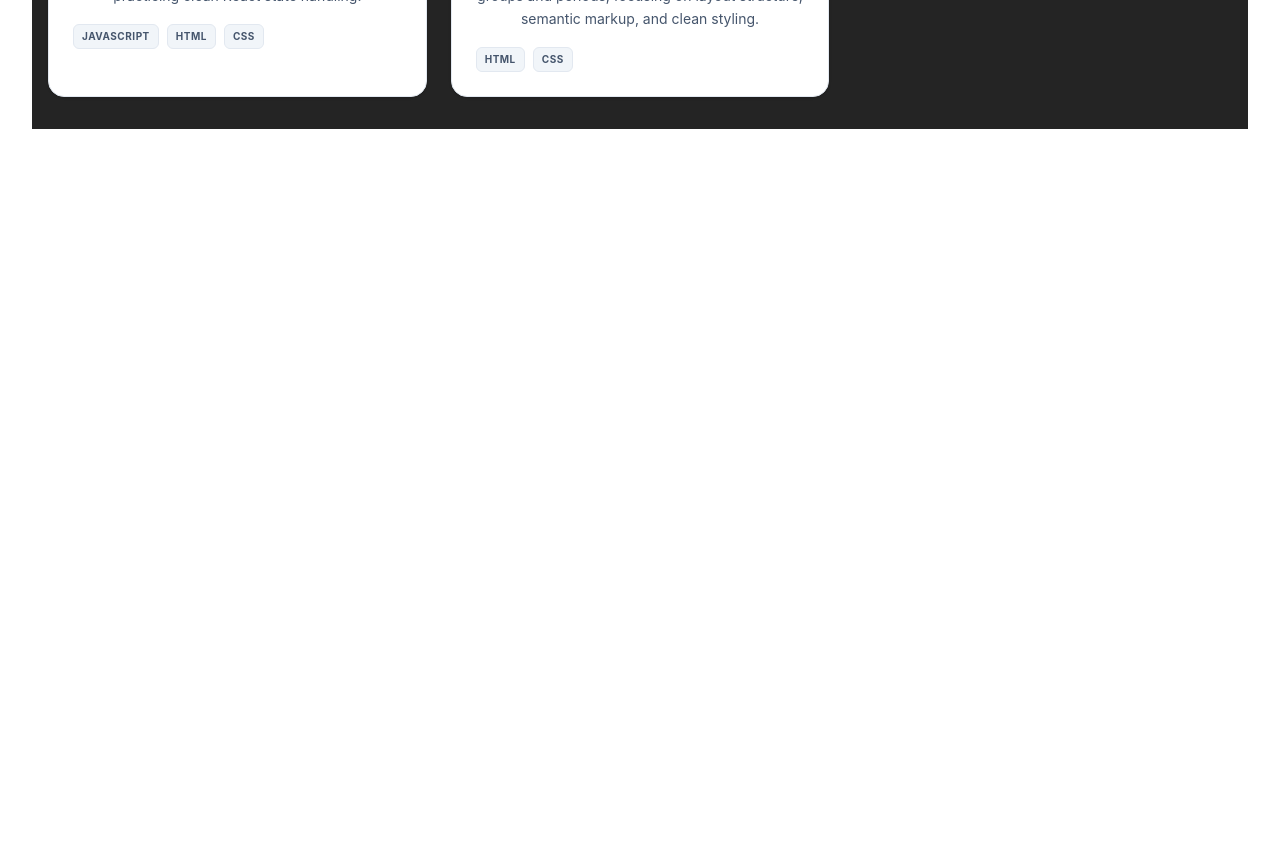
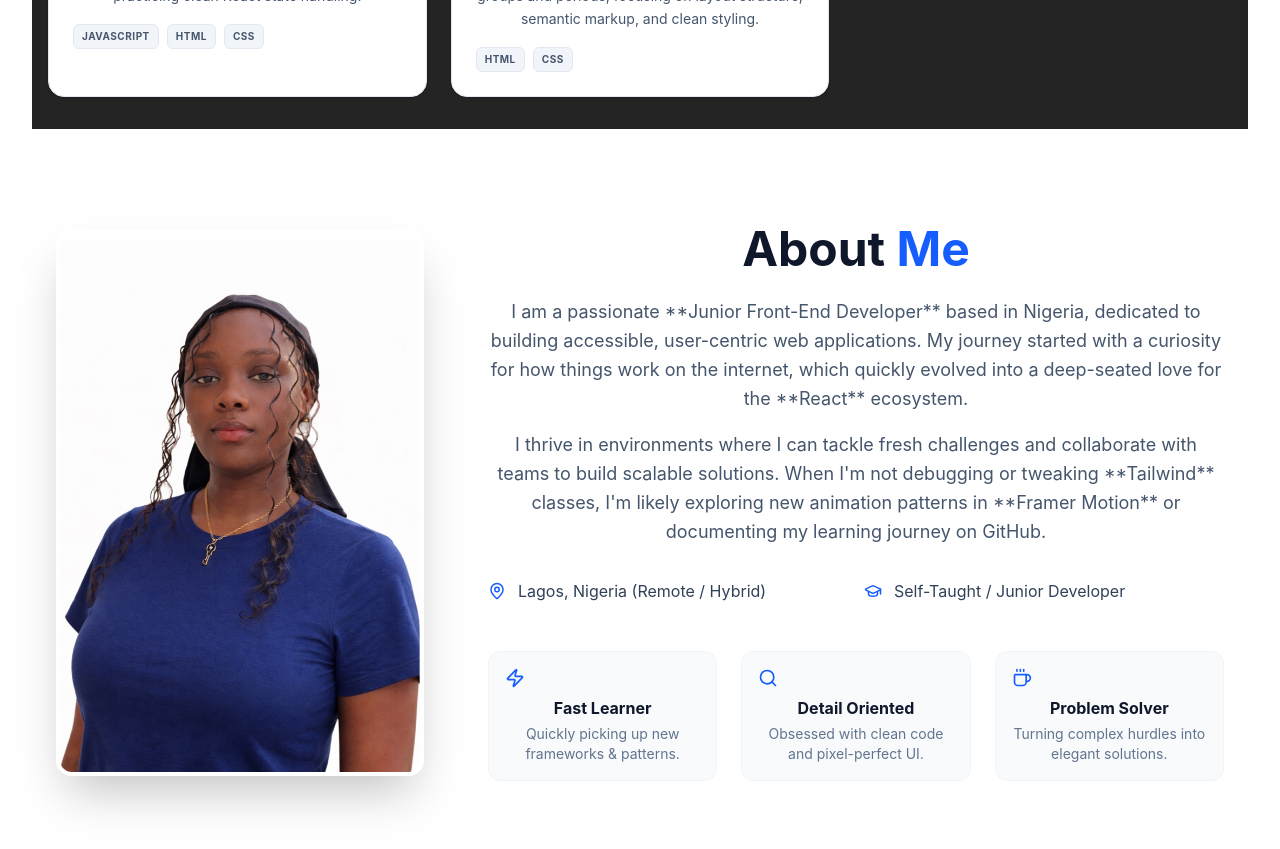
Before and after one commit to Niwani/my-portfolio, a React (Vite) app: page / in a window 1280 px wide. Shown: the part 2080-2929 px from the top of the page. Before the commit the page ends 2241 px from the top, so only its background shows below. Built offline with nearby package versions, Linux system fonts and the light colour scheme.

Commit message:
feat: Add About Section and profile image

```diff
--- a/src/App.jsx
+++ b/src/App.jsx
@@ -2,6 +2,7 @@ import './App.css'
 import Navbar from './components/Navbar'
 import Hero from './components/Hero'
 import Portfolio from './components/Portfolio'
+import AboutMe from './components/AboutMe'
 
 function App() {
 
@@ -10,6 +11,7 @@ function App() {
       <Navbar />
       <Hero />
       <Portfolio />
+      <AboutMe />
     </div>
   )
 }
--- /dev/null
+++ b/src/components/AboutMe.jsx
@@ -0,0 +1,78 @@
+import { User, GraduationCap, MapPin, Zap, Coffee, Search } from 'lucide-react';
+import { motion } from 'framer-motion';
+import profileImg from "../assets/profile.jpeg";
+
+const AboutSection = () => {
+  const coreValues = [
+    { icon: <Zap size={20} />, title: "Fast Learner", desc: "Quickly picking up new frameworks & patterns." },
+    { icon: <Search size={20} />, title: "Detail Oriented", desc: "Obsessed with clean code and pixel-perfect UI." },
+    { icon: <Coffee size={20} />, title: "Problem Solver", desc: "Turning complex hurdles into elegant solutions." }
+  ];
+
+  return (
+    <section className="py-24 bg-white dark:bg-[#020617] transition-colors">
+      <div className="container mx-auto px-6">
+        <div className="flex flex-col lg:flex-row gap-16 items-center">
+          <motion.div
+            initial={{ opacity: 0, x: -50 }}
+            whileInView={{ opacity: 1, x: 0 }}
+            viewport={{ once: true }}
+            className="w-full lg:w-1/3 relative"
+          >
+            <div className="relative z-10 rounded-2xl overflow-hidden border-4 border-white dark:border-slate-800 shadow-2xl">
+              <img
+                src={profileImg}
+                alt="Your Name"
+                className="w-full h-auto"
+              />
+            </div>
+            <div className="absolute -bottom-6 -right-6 w-full h-full bg-blue-600 rounded-2xl -z-10"></div>
+          </motion.div>
+
+          <div className="w-full lg:w-2/3">
+            <h2 className="text-3xl md:text-5xl font-bold text-slate-900 dark:text-white mb-6">
+              About <span className="text-blue-600">Me</span>
+            </h2>
+
+            <div className="space-y-4 text-slate-600 dark:text-slate-400 text-lg leading-relaxed">
+              <p>
+                I am a passionate **Junior Front-End Developer** based in Nigeria, dedicated to building accessible, user-centric web applications. My journey started with a curiosity for how things work on the internet, which quickly evolved into a deep-seated love for the **React** ecosystem.
+              </p>
+              <p>
+                I thrive in environments where I can tackle fresh challenges and collaborate with teams to build scalable solutions. When I'm not debugging or tweaking **Tailwind** classes, I'm likely exploring new animation patterns in **Framer Motion** or documenting my learning journey on GitHub.
+              </p>
+            </div>
+
+            <div className="grid grid-cols-1 md:grid-cols-2 gap-4 mt-8">
+              <div className="flex items-center gap-3 text-slate-700 dark:text-slate-300">
+                <MapPin className="text-blue-600" size={18} />
+                <span>Lagos, Nigeria (Remote / Hybrid)</span>
+              </div>
+              <div className="flex items-center gap-3 text-slate-700 dark:text-slate-300">
+                <GraduationCap className="text-blue-600" size={18} />
+                <span>Self-Taught / Junior Developer</span>
+              </div>
+            </div>
+
+            <div className="grid grid-cols-1 sm:grid-cols-3 gap-6 mt-12">
+              {coreValues.map((value, index) => (
+                <motion.div
+                  key={index}
+                  whileHover={{ scale: 1.05 }}
+                  className="p-4 rounded-xl bg-slate-50 dark:bg-slate-900 border border-slate-100 dark:border-slate-800"
+                >
+                  <div className="text-blue-600 mb-2">{value.icon}</div>
+                  <h4 className="font-bold text-slate-900 dark:text-white mb-1">{value.title}</h4>
+                  <p className="text-sm text-slate-500">{value.desc}</p>
+                </motion.div>
+              ))}
+            </div>
+          </div>
+
+        </div>
+      </div>
+    </section>
+  );
+};
+
+export default AboutSection;
```
Also changed, not shown: src/assets/profile.jpeg (added).
